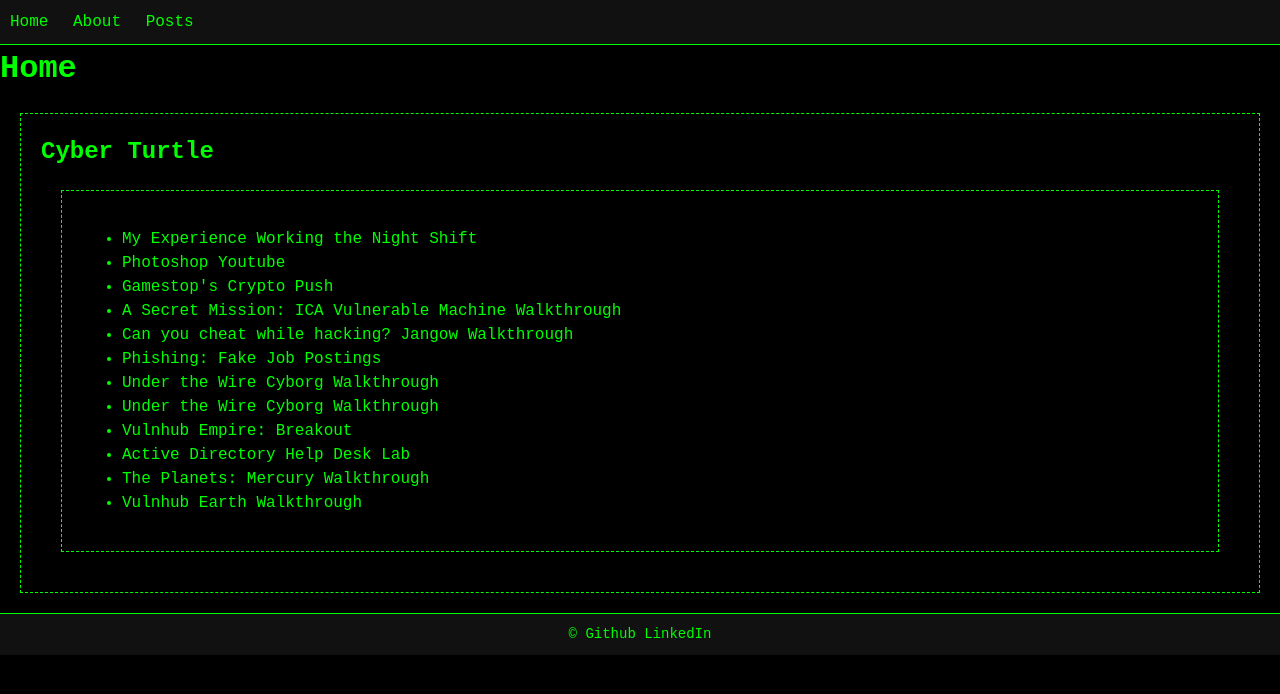
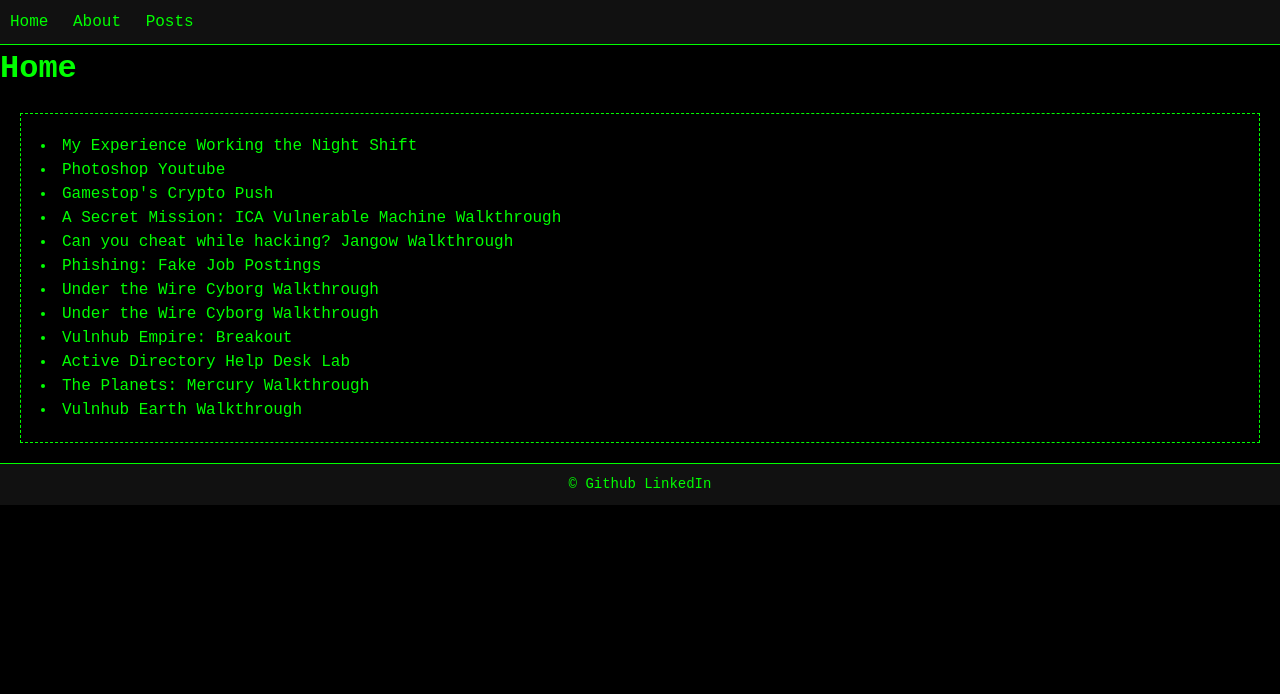
Before and after one commit to baloraura/cyber-turtle, a Jekyll site: the page built from index.markdown, in a window 1280 px wide. Shown: the top 694 px of the page. Built offline with Jekyll 4.4.1, drawn with Linux system fonts in a browser that asks for light colours.

```diff
--- a/_config.yml
+++ b/_config.yml
@@ -22,8 +22,8 @@ title: Cyber Turtle
 email: lukegearty@gmail.com
 description: >- # this means to ignore newlines until "baseurl:"
   A cybersecurity student writing about cybersecurity things
-# baseurl: "" # the subpath of your site, e.g. /blog
-# url: "" # the base hostname & protocol for your site, e.g. http://example.com
+baseurl: "/cyber-turtle" # the subpath of your site, e.g. /blog
+url: "https://lukegearty.github.io/" # the base hostname & protocol for your site, e.g. http://example.com
 # twitter_username: jekyllrb
 github_username:  LukeGearty
 linkedin_username: luke-gearty
--- a/_layouts/default.html
+++ b/_layouts/default.html
@@ -8,7 +8,11 @@
     <h1>{{ page.title }}</h1>
 
     <section>
-      {{ content }}
+      {% for post in site.posts %}
+    <li>
+      <a href="{{ post.url | relative_url }}">{{ post.title }}</a>
+    </li>
+  {% endfor %}
     </section>
     {% include footer.html %}
   </body>
```
Also changed, not shown: 17 other files.
